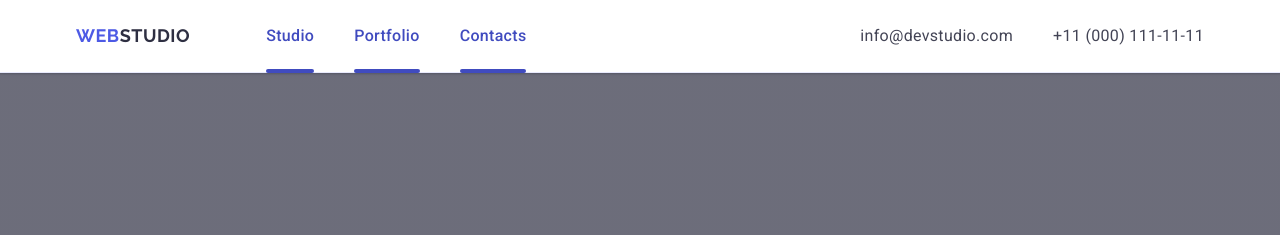
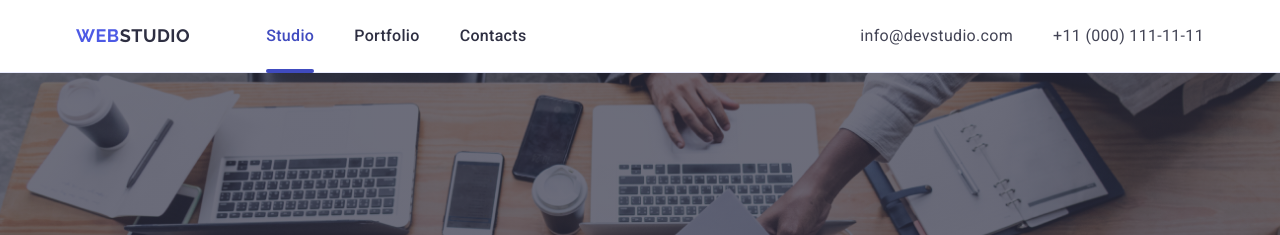
Before and after one commit to Horbatko/goit-markup-hw-04, a plain HTML site: page index.html in a window 1280 px wide. Shown: the top 235 px of the page. Drawn offline with nearby package versions, Linux system fonts and the light colour scheme.

Commit message:
21.09.2023(22:33)

```diff
--- a/css/style.css
+++ b/css/style.css
@@ -80,38 +80,13 @@ span{
     color: #2E2F42;
 }
 
-
 .nav-ul{
     display: flex;
     gap:40px;
-
-}
-
-.nav-li-a:first-child{
-    color:#404bbf;
-}
-
-.nav-li{
-
-}
-
-.nav-li-a::after{
-    content: "";
-    position: absolute;
-    left: 0;
-    bottom: -1px;
-    width: 100%;
-    height: 4px;
-    background-color: #404bbf;
-    border-radius: 2px;
-
-
 }
 
 .nav-li-a{
     position: relative;
-    color: #404bbf;
-    transition:color 250ms cubic-bezier(0.4, 0, 0.2, 1);
 
     padding: 24px 0;
     display: block;
@@ -124,13 +99,58 @@ span{
     color:#2e2f42;
 }
 
-
-.nav-li-a:hover{
+.nav-li-a:hover,
+.nav-li-a:focus{
     color:#404bbf;
+    transition-duration: 250ms cubic-bezier(0.4, 0, 0.2, 1);
+    /*це для перемикання слів*/
 }
 
-.nav-li-a:focus{
-    color: #404bbf;
+.h-li-link{
+    color:#404bbf;
+    /*тут робимо статик першого li*/
+}
+.h-li-link::before{
+    content: "";
+    position: absolute;
+    left: 0;
+    bottom: -1px;
+    width: 100%;
+    height: 4px;
+    background-color: #404bbf;
+    border-radius: 2px;
+    /*тут робимо статик першого li*/
+}
+
+.nav-li-a::after{
+    content: "";
+    position: absolute;
+    left: 0;
+    bottom: 50%;
+    width: 100%;
+    height: 4px;
+    background-color: #404bbf;
+    border-radius: 2px;
+    opacity:-100;
+
+    transition-duration: 250ms;
+    transition-property: all;
+    transition-timing-function: linear;
+}
+
+.nav-li-a:focus::after,
+.nav-li-a:hover::after{
+    content: "";
+    position: absolute;
+    left: 0;
+    bottom: -1px;
+    width: 100%;
+    height: 4px;
+    background-color: #404bbf;
+    border-radius: 2px;
+    opacity: 100;
+
+      /*це для динамічної риски*/
 }
 
 .addr{
@@ -180,11 +200,11 @@ span{
     padding: 188px 0;
     display: flex;
     transition: background-color 250ms cubic-bezier(0.4, 0, 0.2, 1);
-    background-image: url('../images/hero-image/hero-image.jpg');
+    background-image: url('../images/hero-image.jpg');
     background-image: linear-gradient(
     rgba(46, 47, 66, 0.7),
     rgba(46, 47, 66, 0.7)
-    ),url('../images/hero-image/hero-image.jpg');
+    ),url('../images/hero-image.jpg');
     max-width: 1440px;
     background-position: center;
     background-size: cover;
@@ -604,7 +624,6 @@ h3{
 
 .social-media {
     color: #FFFFFF;
-    padding-bottom: 16px;
     content: "Social media";
     font-weight: 500;
     line-height: 1.5;
--- a/index.html
+++ b/index.html
@@ -22,8 +22,8 @@
             <nav class="header-nav">
                 <a class="nav-title" href="./index.html">Web<span>Studio</span></a>
                 <ul class="nav-ul">
-                    <li class="nav-li"><a class="nav-li-a" href="./index.html">Studio</a></li>
-                    <li class="nav-li"><a class="nav-li-a" href="">Portfolio</a></li>
+                    <li class="nav-li navlibox "><a class="nav-li-a h-li-link " href="./index.html">Studio</a></li>
+                    <li class="nav-li "><a class="nav-li-a" href="">Portfolio</a></li>
                     <li class="nav-li"><a class="nav-li-a" href="">Contacts</a></li>
                 </ul>
                 <div class="stick"></div>
```
Also changed, not shown: images/hero-image.jpg (renamed from images/people-office 1.jpg), 2 other files.
